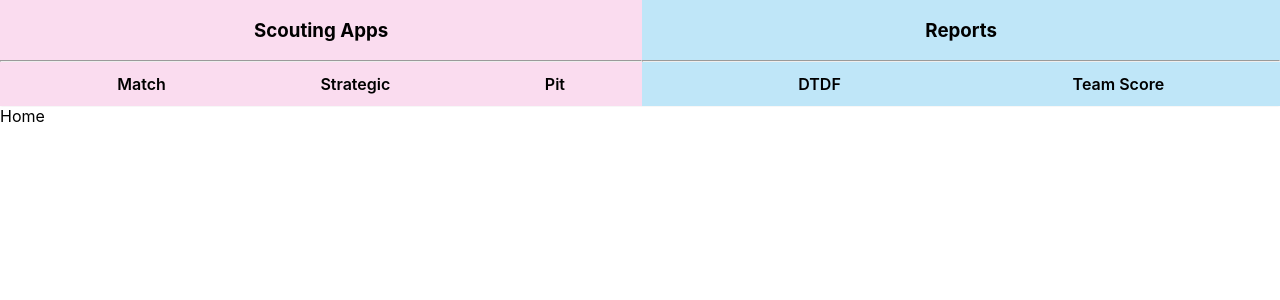
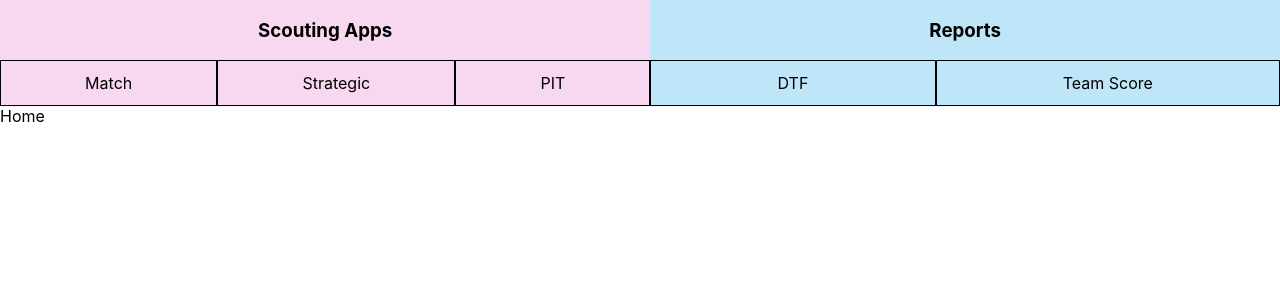
Before and after one commit to yoshist/ScoutingApp, a React (Create React App) app: page / in a window 1280 px wide. Shown: the top 300 px of the page. Built offline with nearby package versions, Linux system fonts and the light colour scheme.

Commit message:
Updated header style.  Replaced header menu item with buttons.

```diff
--- a/src/components/Header.css
+++ b/src/components/Header.css
@@ -4,15 +4,12 @@
 
 .menu {
     Display: flex;
-    list-style-type: none;
-    /* list-style: none; */
     margin: 0;
     padding: 0;
-    margin-left: 2.5rem;
 }
 
 .scouting-apps {
-    background-color: hsl(321, 74%, 92%, 100%);
+    background-color: hsl(314, 69%, 91%);
 }
 
 .scouting-reports {
@@ -26,7 +23,6 @@
     box-shadow: 0 0 2px 0 rgb(0 0 0 / 0.05);
     position: sticky;
     top:0px;
-    z-index: 40;
 }
 
 .header-style{
@@ -36,13 +32,28 @@
     text-align: center;
 }
 
-li {
-    padding-top: 0.25rem;
-    padding-bottom: 0.55rem;
-    font-weight: 600;
-    border-bottom-width: 3px;
-    border-bottom-color: transparent;
-    border-bottom-style: solid;
+.menu-item {
+    padding-top: 0.75rem;
+    padding-bottom: 0.75rem;
+    font-weight: 400;
+    border: 1px solid;
+    cursor: pointer;
+}
+
+.current-page-app {
+    background-color: rgb(97, 6, 79);
+    color: white;
+    font-weight: bold;
+}
+
+.current-page-report {
+    background-color: rgb(31, 4, 105);
+    color: white;
+    font-weight: 700;
+}
+
+.menu-item > div {
+    display: inline-block;
 }
 
 .flex {
--- a/src/components/Header.jsx
+++ b/src/components/Header.jsx
@@ -1,26 +1,51 @@
 import React from 'react'
 import './Header.css';
+import { useLocation, useNavigate } from 'react-router-dom';
 
 export default function Header() {
+
+  const location = useLocation()
+  const navigate = useNavigate();
+  console.log(location.pathname);
+
+  function pathMatchRoute(route) {
+    if(route === location.pathname){
+      return true;
+    }
+  }
+
   return (
      <div className="outer-div-style">
         <header className="header-style flex">
         <div className="scouting-apps">
           <h3>Scouting Apps</h3>
-          <hr />
-            <ul className="menu flex">
-                <li>Match</li>
-                <li>Strategic</li>
-                <li>Pit</li>
-            </ul>
+
+            <div className="menu flex">
+                <div className={`menu-item font-weight: 900; ${
+                  pathMatchRoute("/match-app") ? "current-page-app" : ""}`}
+                  onClick={() => navigate("/match-app")}><div>Match</div></div>
+
+                <div className={`menu-item font-weight: 900; ${
+                  pathMatchRoute("/strategic-app") ? "current-page-app" : ""}`}
+                  onClick={() => navigate("/strategic-app")}><div>Strategic</div></div>
+
+                <div className={`menu-item font-weight: 900; ${
+                  pathMatchRoute("/pit-app") ? "current-page-app" : ""}`}
+                  onClick={() => navigate("/pit-app")}><div>PIT</div></div>
+            </div>
         </div>
         <div className="scouting-reports">
           <h3>Reports</h3>
-          <hr />
-          <ul className="menu flex">
-              <li>DTDF</li>
-              <li>Team Score</li>
-          </ul>
+
+          <div className="menu flex">
+              <div className={`menu-item font-weight: 900; ${
+                  pathMatchRoute("/dtf-report") ? "current-page-report" : ""}`}
+                  onClick={() => navigate("/dtf-report")}><div>DTF</div></div>
+
+              <div className={`menu-item font-weight: 900; ${
+              pathMatchRoute("/team-score-report") ? "current-page-report" : ""}`}
+              onClick={() => navigate("/team-score-report")}><div>Team Score</div></div>
+          </div>
         </div>
         </header>
      </div>
```
